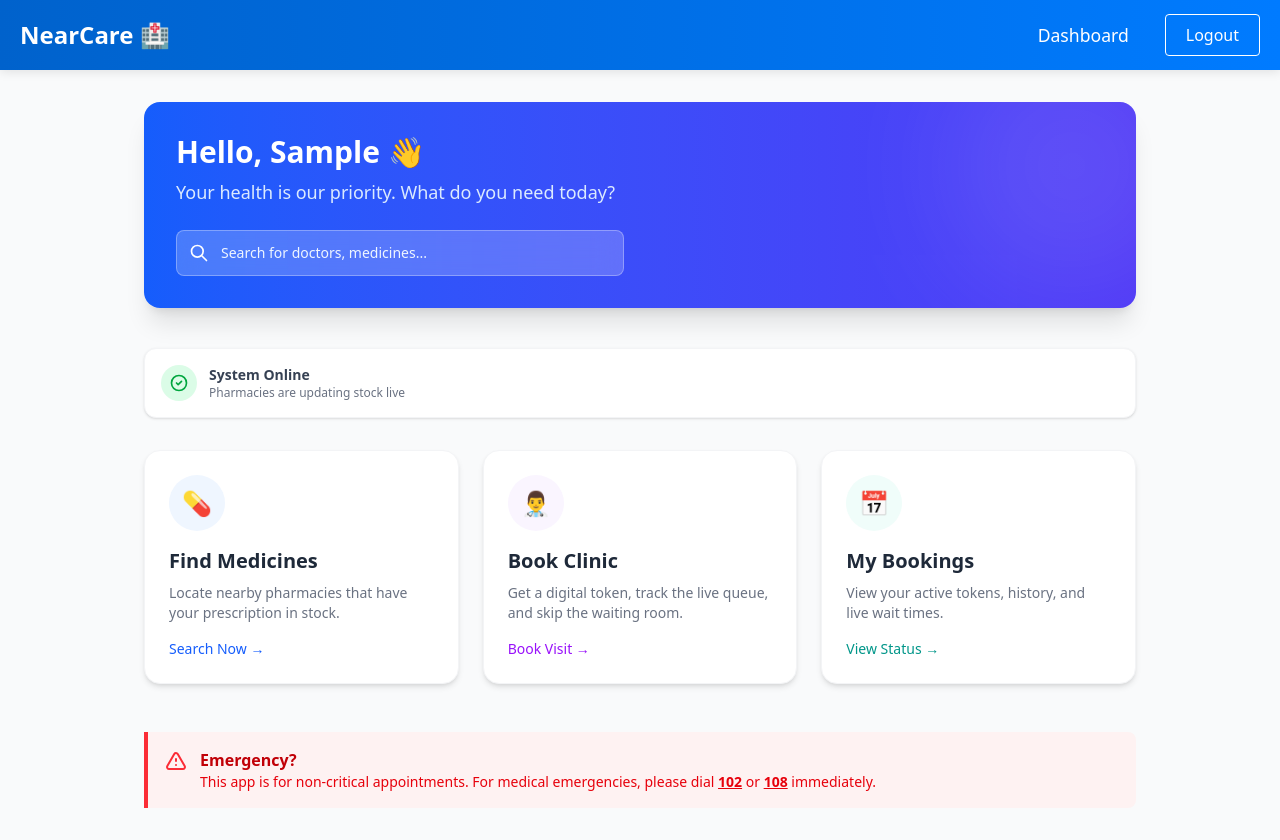
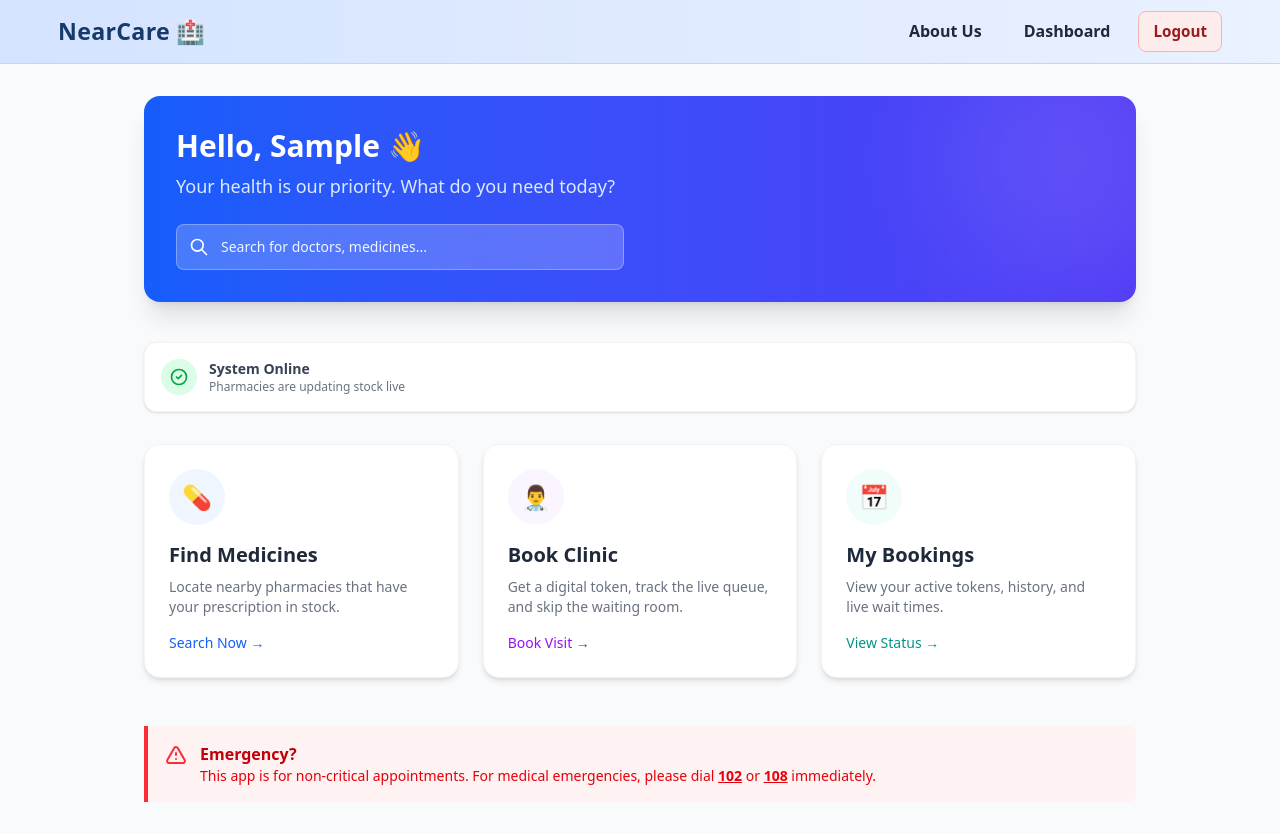
Before and after one commit to pawanpatel10/NearCare-Medicine-Availability-Clinic-Appointment-Tracker, a React app in the folder frontend/: page /home in a window 1280 px wide. Built offline with nearby package versions, Linux system fonts and the light colour scheme; no server answers; the database is empty; sample sign-in values are in the browser's storage; the HTML template or start-up script is replaced by a standard one.

Commit message:
feat: Add About page and update Navbar for navigation

```diff
--- a/frontend/src/App.jsx
+++ b/frontend/src/App.jsx
@@ -17,7 +17,8 @@ import PharmacyHome from './components/PharmacyHome';
 import CompleteProfile from './components/CompleteProfile';
 import InventoryScanner from './components/InventoryScanner';
 import PharmacyInventory from './components/PharmacyInventory';
-import UserFindMedicines from './components/UserFindMedicine'
+import UserFindMedicines from './components/UserFindMedicine';
+import About from "./components/About";
 
 function App() {
   return (
@@ -59,6 +60,8 @@ function App() {
             </ProtectedRoute>
           }
         />
+
+        <Route path="/about" element={<About />} />
 
         <Route
           path="/book-appointment"
--- /dev/null
+++ b/frontend/src/components/About.jsx
@@ -0,0 +1,80 @@
+import Navbar from "./Navbar";
+
+export default function About() {
+  return (
+    <div className="min-h-screen bg-gradient-to-b from-blue-50 to-white">
+      <Navbar />
+
+      <div className="max-w-5xl mx-auto px-6 py-10">
+        {/* Header */}
+        <h1 className="text-4xl font-bold text-gray-800 mb-4">
+          About NearCare 🏥
+        </h1>
+
+        <p className="text-xl text-gray-600 mb-8 leading-relaxed">
+          Making healthcare access simple, transparent, and stress-free for everyone.
+        </p>
+
+        {/* Main content */}
+        <div className="bg-white/80 rounded-2xl shadow-md p-8 space-y-6 text-gray-700 text-lg leading-relaxed">
+          <p>
+            <strong>NearCare</strong> is built to solve a very real problem — long waiting
+            times, confusion at clinics, and lack of visibility for patients.
+          </p>
+
+          <p>
+            We help patients know <strong>where to go</strong>, <strong>when to go</strong>,
+            and <strong>how long they might have to wait</strong>, even before leaving home.
+          </p>
+
+          <p>
+            Doctors can manage their live queue with a single click, while patients
+            receive real-time updates about their appointment status.
+          </p>
+
+          <p>
+            Our goal is to reduce overcrowding, save time, and make clinic visits
+            comfortable — especially for elderly patients and families.
+          </p>
+        </div>
+
+        {/* Feature highlights */}
+        <div className="mt-10 grid grid-cols-1 md:grid-cols-2 gap-6">
+          <div className="bg-blue-50 rounded-xl p-6">
+            <h3 className="text-xl font-semibold text-blue-800 mb-2">
+              👨‍⚕️ For Clinics
+            </h3>
+            <ul className="list-disc list-inside text-gray-700 space-y-1">
+              <li>Live queue management</li>
+              <li>Call next patient instantly</li>
+              <li>Reduced crowding</li>
+              <li>Better patient flow</li>
+            </ul>
+          </div>
+
+          <div className="bg-green-50 rounded-xl p-6">
+            <h3 className="text-xl font-semibold text-green-800 mb-2">
+              🧑‍🤝‍🧑 For Patients
+            </h3>
+            <ul className="list-disc list-inside text-gray-700 space-y-1">
+              <li>See estimated waiting time</li>
+              <li>Choose clinics smartly</li>
+              <li>Live appointment status</li>
+              <li>Elder-friendly experience</li>
+            </ul>
+          </div>
+        </div>
+
+        {/* Footer message */}
+        <div className="mt-12 text-center text-gray-600 text-lg">
+          <p>
+            ❤️ Built with care, simplicity, and respect for your time.
+          </p>
+          <p className="mt-1 font-semibold">
+            NearCare — Healthcare, without the wait.
+          </p>
+        </div>
+      </div>
+    </div>
+  );
+}
--- a/frontend/src/components/BookAppointment.jsx
+++ b/frontend/src/components/BookAppointment.jsx
@@ -10,14 +10,18 @@ export default function BookAppointment() {
   const [loading, setLoading] = useState(true);
 
   useEffect(() => {
-    // 🔴 REAL-TIME listener (IMPORTANT)
+    // 🔴 Real-time clinic listener
     const unsub = onSnapshot(collection(db, "clinics"), (snap) => {
       const clinicList = snap.docs
         .map(d => ({ id: d.id, ...d.data() }))
-        // show only fully configured clinics
         .filter(c => c.name && c.address && c.openTime && c.closeTime)
-        // sort by estimated wait (smart UX)
         .sort((a, b) => {
+          // 1️⃣ Sort by fees (low → high)
+          if ((a.fees || 0) !== (b.fees || 0)) {
+            return (a.fees || 0) - (b.fees || 0);
+          }
+
+          // 2️⃣ If fees same, sort by estimated wait
           const waitA =
             Math.max((a.totalTokens || 0) - (a.currentToken || 0), 0) *
             (a.avgTimePerPatient || 10);
@@ -37,7 +41,11 @@ export default function BookAppointment() {
   }, []);
 
   if (loading) {
-    return <div className="p-6">Loading clinics...</div>;
+    return (
+      <div className="p-6 text-lg text-gray-600">
+        Loading clinics…
+      </div>
+    );
   }
 
   return (
@@ -45,14 +53,18 @@ export default function BookAppointment() {
   <Navbar />
 
   <div className="max-w-4xl mx-auto p-6">
-        <h1 className="text-2xl font-bold mb-6">
+    <h1 className="text-2xl font-bold text-gray-800 mb-2">
       Book a Clinic Appointment
     </h1>
+
+    <p className="text-sm text-gray-600 mb-6">
+      Choose a clinic based on waiting time and fees.
+    </p>
 
     {clinics.length === 0 ? (
       <p className="text-gray-500">No clinics available.</p>
     ) : (
-          <div className="space-y-4">
+      <div className="space-y-3">
         {clinics.map((clinic) => {
           const isClosed = !clinic.openTime || !clinic.closeTime;
 
@@ -70,44 +82,63 @@ export default function BookAppointment() {
               ? "No wait"
               : `~${waitingCount * avgTime} mins`;
 
+          const waitBadge =
+            waitingCount === 0
+              ? "bg-green-100 text-green-700"
+              : waitingCount <= 4
+              ? "bg-yellow-100 text-yellow-800"
+              : "bg-red-100 text-red-700";
+
           return (
             <div
               key={clinic.id}
-                  className="bg-white p-5 rounded-xl border shadow-sm flex justify-between items-center"
+              className="bg-white px-4 py-3 rounded-lg border shadow-sm
+                         hover:shadow-md transition-shadow"
             >
-                  <div>
-                    <p className="font-bold text-lg">{clinic.name}</p>
+              <div className="flex justify-between items-center">
+                {/* LEFT */}
+                <div className="space-y-1">
+                  <p className="font-semibold text-gray-800">
+                    🏥 {clinic.name}
+                  </p>
 
-                    <p className="text-sm text-gray-600 mt-1">
+                  <p className="text-xs text-gray-600">
                     📍 {clinic.address}
                   </p>
 
-                    <p className="text-sm text-gray-600">
+                  <p className="text-xs text-gray-600">
                     ⏰ {clinic.openTime} – {clinic.closeTime}
                   </p>
 
-                    <p className="text-sm font-semibold mt-1">
-                      💰 Fees: ₹{clinic.fees}
-                    </p>
+                  <div className="flex items-center gap-2 mt-1">
+                    <span className="text-xs font-medium text-gray-700">
+                      💰 ₹{clinic.fees}
+                    </span>
 
-                    <p className="text-sm mt-1 text-blue-600 font-medium">
-                      ⏳ Estimated wait: {estimatedWait}
-                    </p>
+                    <span
+                      className={`px-2 py-0.5 rounded-full text-xs font-semibold ${waitBadge}`}
+                    >
+                      ⏳ {estimatedWait}
+                    </span>
+                  </div>
                 </div>
 
+                {/* RIGHT */}
                 <button
                   disabled={isClosed}
                   onClick={() =>
                     navigate(`/book-appointment/${clinic.id}`)
                   }
-                    className={`px-5 py-2 rounded-lg text-white transition ${
+                  className={`px-4 py-1.5 text-sm rounded-md font-semibold
+                    transition ${
                       isClosed
-                        ? "bg-gray-400 cursor-not-allowed"
-                        : "bg-blue-600 hover:bg-blue-700"
+                        ? "bg-gray-300 text-gray-500 cursor-not-allowed"
+                        : "bg-blue-600 text-white hover:bg-blue-700"
                     }`}
                 >
-                    {isClosed ? "Clinic Closed" : "Select"}
+                  {isClosed ? "Closed" : "Select"}
                 </button>
+              </div>
             </div>
           );
         })}
--- a/frontend/src/components/Navbar.css
+++ b/frontend/src/components/Navbar.css
@@ -1,66 +1,117 @@
+/* ===============================
+   NAVBAR BASE
+================================ */
 .navbar {
-  background: linear-gradient(90deg, #0062cc 0%, #007bff 100%);
-  height: 70px;
+  background: linear-gradient(to right, #d4e3ff, #eaf1ff);
+  height: 64px;
   display: flex;
-  justify-content: center;
   align-items: center;
-  font-size: 1.1rem;
+  border-bottom: 1px solid #c3d6f3;
   position: sticky;
   top: 0;
-  z-index: 999;
-  box-shadow: 0 2px 10px rgba(0,0,0,0.1);
+  z-index: 50;
 }
 
+/* ===============================
+   CONTAINER
+================================ */
 .navbar-container {
+  width: 100%;
+  max-width: 1200px;
+  margin: 0 auto;
+  padding: 0 18px;
   display: flex;
   justify-content: space-between;
   align-items: center;
-  width: 100%;
-  padding: 0 20px;
 }
 
+/* ===============================
+   LOGO
+================================ */
 .navbar-logo {
-  color: #fff;
-  font-weight: bold;
-  font-size: 1.5rem;
+  font-size: 1.45rem;
+  font-weight: 700;
+  color: #163b6b;
   text-decoration: none;
+  letter-spacing: 0.3px;
+}
+
+.navbar-logo:hover {
+  color: #1e40af;
+}
+
+/* ===============================
+   MENU
+================================ */
+.nav-menu {
+  list-style: none;
   display: flex;
   align-items: center;
+  gap: 14px;
+  margin: 0;
+  padding: 0;
 }
 
-.nav-menu {
-  display: flex;
-  list-style: none;
-  text-align: center;
-  align-items: center;
-  gap: 20px;
-}
-
+/* ===============================
+   LINKS
+================================ */
 .nav-links {
-  color: #fff;
+  font-size: 1rem;
+  font-weight: 600;
+  color: #1f2937;
   text-decoration: none;
-  padding: 0.5rem 1rem;
-  transition: all 0.2s ease-out;
+  padding: 8px 14px;
+  border-radius: 8px;
+  transition: background 0.2s ease, color 0.2s ease;
 }
 
 .nav-links:hover {
-  background-color: rgba(255, 255, 255, 0.2);
-  border-radius: 4px;
+  background: #cfe0ff;
+  color: #1e40af;
 }
 
+/* ===============================
+   MOBILE SIGNUP LINK (if used)
+================================ */
+.nav-links-mobile {
+  font-size: 1rem;
+  font-weight: 600;
+  color: #ffffff;
+  background: #2563eb;
+  padding: 8px 16px;
+  border-radius: 8px;
+  text-decoration: none;
+}
+
+.nav-links-mobile:hover {
+  background: #1e40af;
+}
+
+/* ===============================
+   LOGOUT BUTTON
+================================ */
 .logout-btn-nav {
-  padding: 8px 20px;
-  border-radius: 4px;
-  outline: none;
-  border: 1px solid #fff;
-  background-color: transparent;
-  color: #fff;
+  font-size: 0.95rem;
+  font-weight: 600;
+  background: #fdecec;
+  color: #991b1b;
+  border: 1px solid #f3b4b4;
+  padding: 8px 14px;
+  border-radius: 8px;
   cursor: pointer;
-  font-size: 1rem;
-  transition: all 0.3s ease-out;
+  transition: background 0.2s ease, transform 0.1s ease;
 }
 
 .logout-btn-nav:hover {
-  background-color: #fff;
-  color: #0062cc;
+  background: #fbdada;
+  transform: scale(1.02);
 }
+
+/* ===============================
+   ACCESSIBILITY TWEAKS
+================================ */
+.nav-links:focus,
+.logout-btn-nav:focus {
+  outline: 2px solid #2563eb;
+  outline-offset: 2px;
+}
--- a/frontend/src/components/Navbar.jsx
+++ b/frontend/src/components/Navbar.jsx
@@ -3,7 +3,7 @@ import { Link, useNavigate } from "react-router-dom";
 import { useAuth } from "../context/AuthContext";
 import { auth } from "../firebaseConfig";
 import { signOut } from "firebase/auth";
-import "./Navbar.css"; // Create this CSS file (code below)
+import "./Navbar.css";
 
 const Navbar = () => {
   const { currentUser, userRole } = useAuth();
@@ -18,35 +18,43 @@ const Navbar = () => {
     }
   };
 
-  // Helper to determine where the "Dashboard" button leads
   const getDashboardLink = () => {
     if (userRole === "clinic") return "/doctor-dashboard";
     if (userRole === "pharmacy") return "/pharmacy-dashboard";
-    return "/home"; // Default for patients
+    return "/home";
   };
 
   return (
     <nav className="navbar">
       <div className="navbar-container">
-        {/* Brand Logo */}
+        {/* Brand */}
         <Link to="/" className="navbar-logo">
           NearCare 🏥
         </Link>
 
-        {/* Navigation Links */}
+        {/* Menu */}
         <ul className="nav-menu">
+          {/* About Us → visible to everyone */}
+          <li className="nav-item">
+            <Link to="/about" className="nav-links">
+              About Us
+            </Link>
+          </li>
+
           {!currentUser ? (
-            // SHOW WHEN LOGGED OUT
             <>
               <li className="nav-item">
-                <Link to="/login" className="nav-links">Login</Link>
+                <Link to="/login" className="nav-links">
+                  Login
+                </Link>
               </li>
               <li className="nav-item">
-                <Link to="/signup" className="nav-links-mobile">Signup</Link>
+                <Link to="/signup" className="nav-links-mobile">
+                  Signup
+                </Link>
               </li>
             </>
           ) : (
-            // SHOW WHEN LOGGED IN
             <>
               <li className="nav-item">
                 <Link to={getDashboardLink()} className="nav-links">
@@ -54,15 +62,19 @@ const Navbar = () => {
                 </Link>
               </li>
 
-              {/* Only show "My Appts" to Patients */}
-              {userRole === 'user' && (
+              {userRole === "user" && (
                 <li className="nav-item">
-                  <Link to="/my-appointments" className="nav-links">My Bookings</Link>
+                  <Link to="/my-appointments" className="nav-links">
+                    My Bookings
+                  </Link>
                 </li>
               )}
 
               <li className="nav-item">
-                <button onClick={handleLogout} className="logout-btn-nav">
+                <button
+                  onClick={handleLogout}
+                  className="logout-btn-nav"
+                >
                   Logout
                 </button>
               </li>
```
Lines whose indentation alone changed are shown as unchanged.
